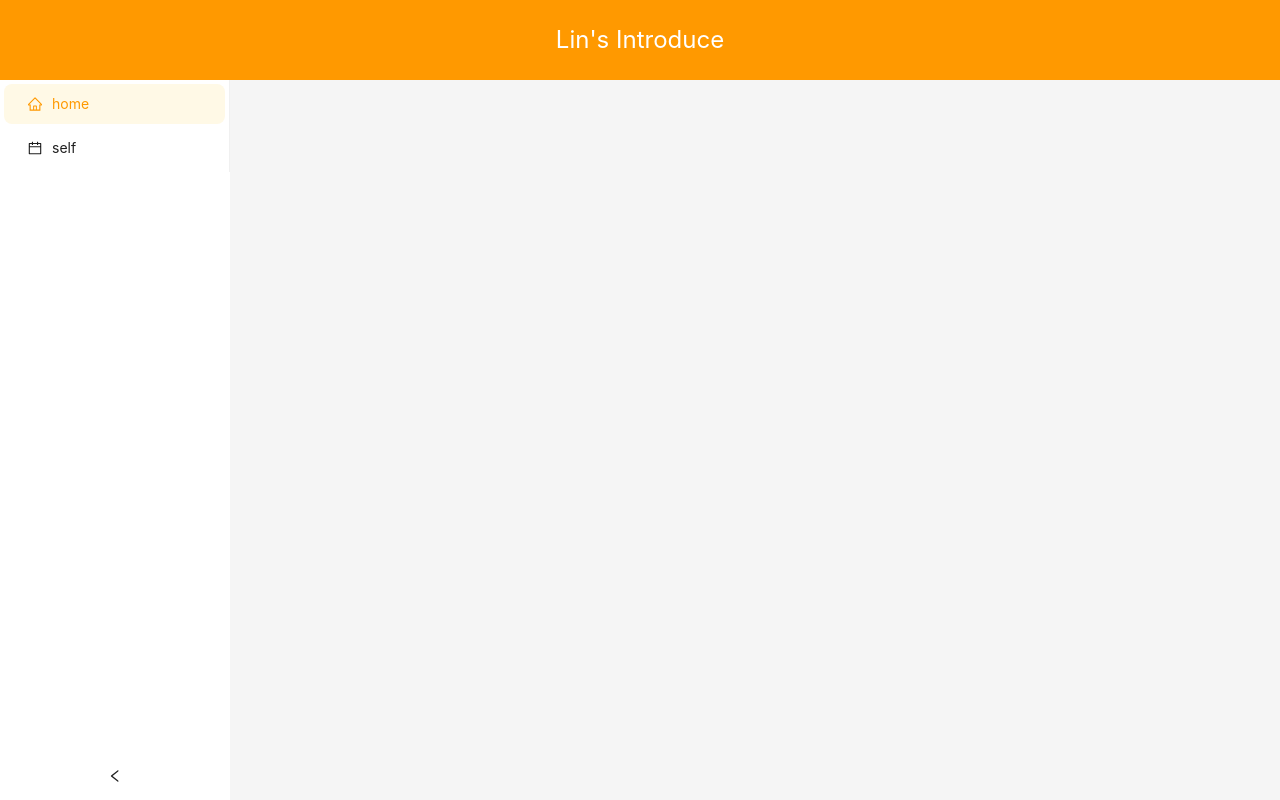
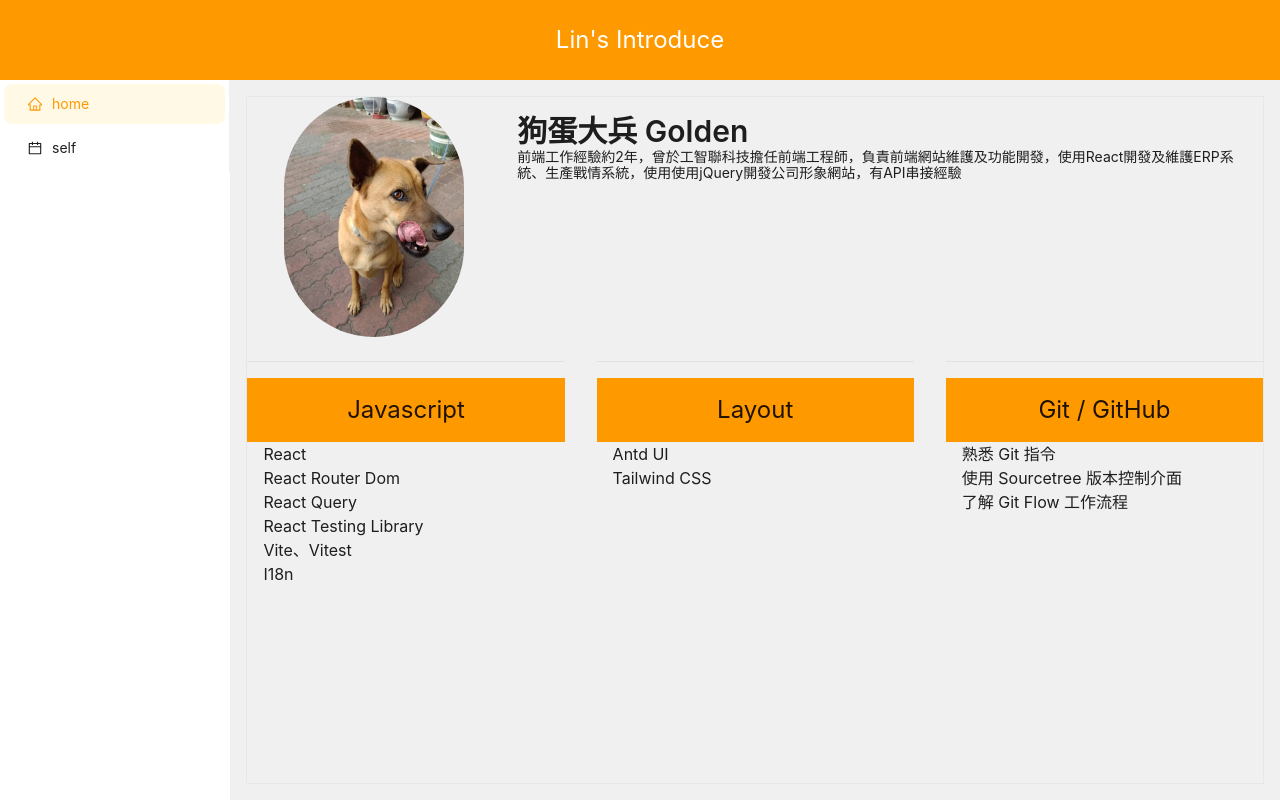
Before and after one commit to SHiuN26/Introduction, a React (Vite) app: page / in a window 1280 px wide. Built offline with nearby package versions, Linux system fonts and the light colour scheme.

Commit message:
更新技能區

```diff
--- a/src/Layout/AppContent.jsx
+++ b/src/Layout/AppContent.jsx
@@ -4,7 +4,7 @@ import { Outlet } from "react-router-dom";
 const AppContent = () => {
   const { Content } = Layout;
   return (
-    <Content className="w-full p-4 overflow-auto">
+    <Content className="w-full p-4 overflow-auto bg-[#F0F0F0]">
       <Outlet />
     </Content>
   );
--- a/src/Layout/AppNavbar.jsx
+++ b/src/Layout/AppNavbar.jsx
@@ -32,7 +32,7 @@ const AppNavbar = () => {
 
   return (
     <Sider
-      collapsible
+      collapsible={false}
       collapsed={collapsed}
       onCollapse={(value) => setCollapsed(value)}
       theme="light"
--- a/src/pages/HomePage/Home.jsx
+++ b/src/pages/HomePage/Home.jsx
@@ -1,11 +1,92 @@
 import React from "react";
-import { Row, Col } from "antd";
-import { fromJSON } from "postcss";
+import { Row, Col, Divider } from "antd";
+import dog from "@/asset/img/dog.jpg";
+
 const Home = () => {
   return (
-    <div className="w-full h-full">
+    <div className="w-full h-full border">
+      <Row className="h-[30vh] mb-4" align="middle" justify="center">
+        <Col
+          span={6}
+          className="h-full flex justify-center items-center w-[20vw] p-4"
+        >
+          <img src={dog} className="rounded-full object-cover max-h-[30vh]" />
+        </Col>
+        <Col
+          span={18}
+          className="h-full flex flex-col justify-start items-start w-[80vw] p-4"
+        >
+          <div className="inline text-3xl font-semibold ">狗蛋大兵 Golden</div>
+          <div>
+            前端工作經驗約2年，曾於工智聯科技擔任前端工程師，負責前端網站維護及功能開發，使用React開發及維護ERP系統、生產戰情系統，使用使用jQuery開發公司形象網站，有API串接經驗
+          </div>
+          {/* 工作內容為ERP功能、報表維護開發，生產戰情系統功能維護開發，與設計師配圖稿 */}
+        </Col>
+      </Row>
+      <Row
+        className=""
+        align="start"
+        justify="center"
+        gutter={{
+          xs: 8,
+          sm: 16,
+          md: 24,
+          lg: 32,
+        }}
+      >
+        <Col
+          span={8}
+          className="h-full flex flex-col justify-start items-start text-base"
+        >
+          <Divider className="mb-4 mt-2 flex justify-center items-center" />
+          <div className="w-full h-[8vh] bg-[#ff9900] flex justify-center items-center text-2xl color-[white]">
+            Javascript
+          </div>
+          <div className="flex flex-col justify-start items-start pl-4">
+            <div>React</div>
+            <div>React Router Dom</div>
+            <div>React Query</div>
+            <div>React Testing Library</div>
+            <div>Vite、Vitest</div>
+            <div>I18n</div>
+            {/* <div>React Quill套件</div> */}
+            {/* <div>React to pdf 套件</div> */}
+            {/* <div>ExcelJS套件 導出excel</div> */}
+            {/* <div>Highcharts 圖表套件</div> */}
+          </div>
+        </Col>
+        <Col
+          span={8}
+          className="h-full flex flex-col justify-start items-start text-base"
+        >
+          <Divider className="mb-4 mt-2 flex justify-center items-center" />
+          <div className="w-full h-[8vh] bg-[#ff9900] flex justify-center items-center text-2xl color-[white]">
+            Layout
+          </div>
+          <div className="flex flex-col justify-start items-start pl-4">
+            <div>Antd UI</div>
+            <div>Tailwind CSS</div>
+            {/* <div>html、css、jQuery 製作 RWD 形象官網</div> */}
+            {/* <div>Figma 進行UI切版</div> */}
+          </div>
+        </Col>
+        <Col
+          span={8}
+          className="h-full flex flex-col justify-start items-start text-base"
+        >
+          <Divider className="mb-4 mt-2 flex justify-center items-center" />
+          <div className="w-full h-[8vh] bg-[#ff9900] flex justify-center items-center text-2xl color-[white]">
+            Git / GitHub
+          </div>
+          <div className="flex flex-col justify-start items-start pl-4">
+            <div>熟悉 Git 指令</div>
+            <div>使用 Sourcetree 版本控制介面</div>
+            <div>了解 Git Flow 工作流程</div>
+          </div>
+        </Col>
+      </Row>
       <Row>
-        <Col></Col>
+        <Col span={24} className=""></Col>
       </Row>
     </div>
   );
```
Also changed, not shown: src/asset/img/dog.jpg (added).
